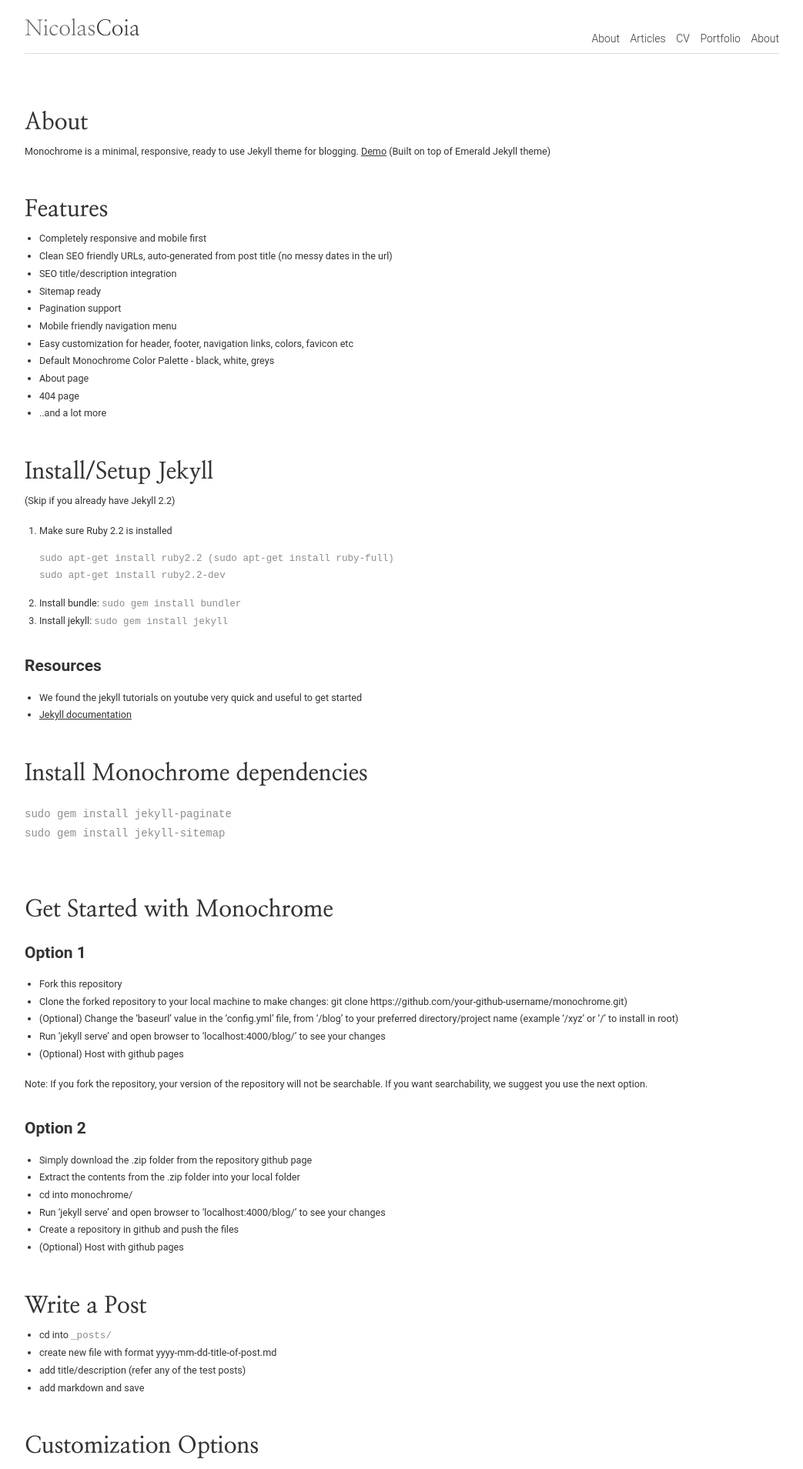
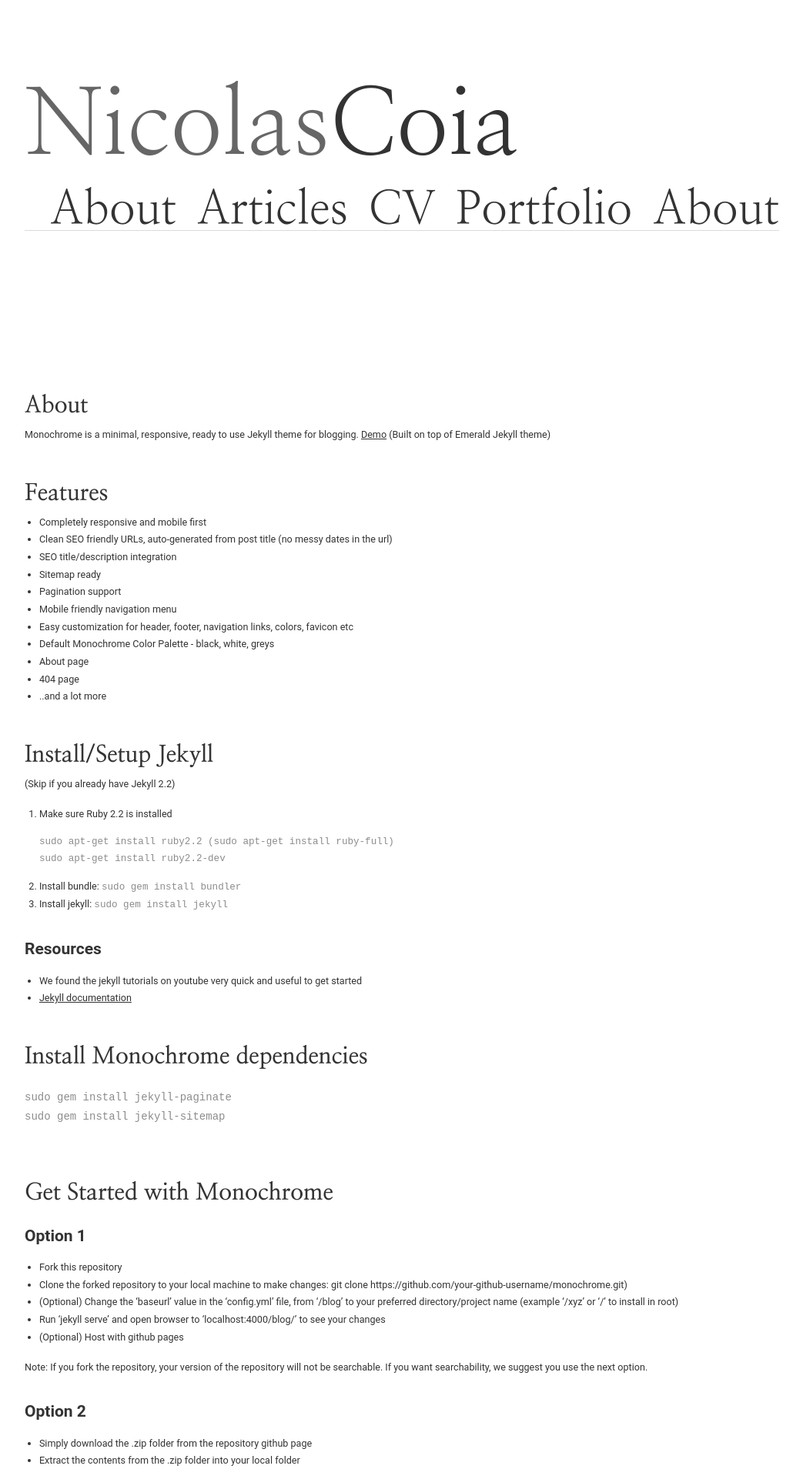
Before and after one commit to dyutibarma/monochrome, a Jekyll site: the page built from README.md, in a window 1280 px wide. Shown: the top 1909 px of the page at 77% size, without its empty margins (118-1161 px from the left). Built offline with Jekyll 4.4.1, drawn with Linux system fonts in a browser that asks for light colours; our own code applies the rules of GitHub Pages for plain Markdown files.

Commit message:
Update typography.scss

```diff
--- a/_sass/typography.scss
+++ b/_sass/typography.scss
@@ -112,7 +112,8 @@
 	border-style: dashed;
 }
 
-h0 {	font-family : "Nanum Myeongjo", serif;
+header {
+	font-family : "Nanum Myeongjo", serif;
 	font-size: 4.286em; /* 60px */
 	line-height: 0;
 	padding: 0 0 0 0;
```
